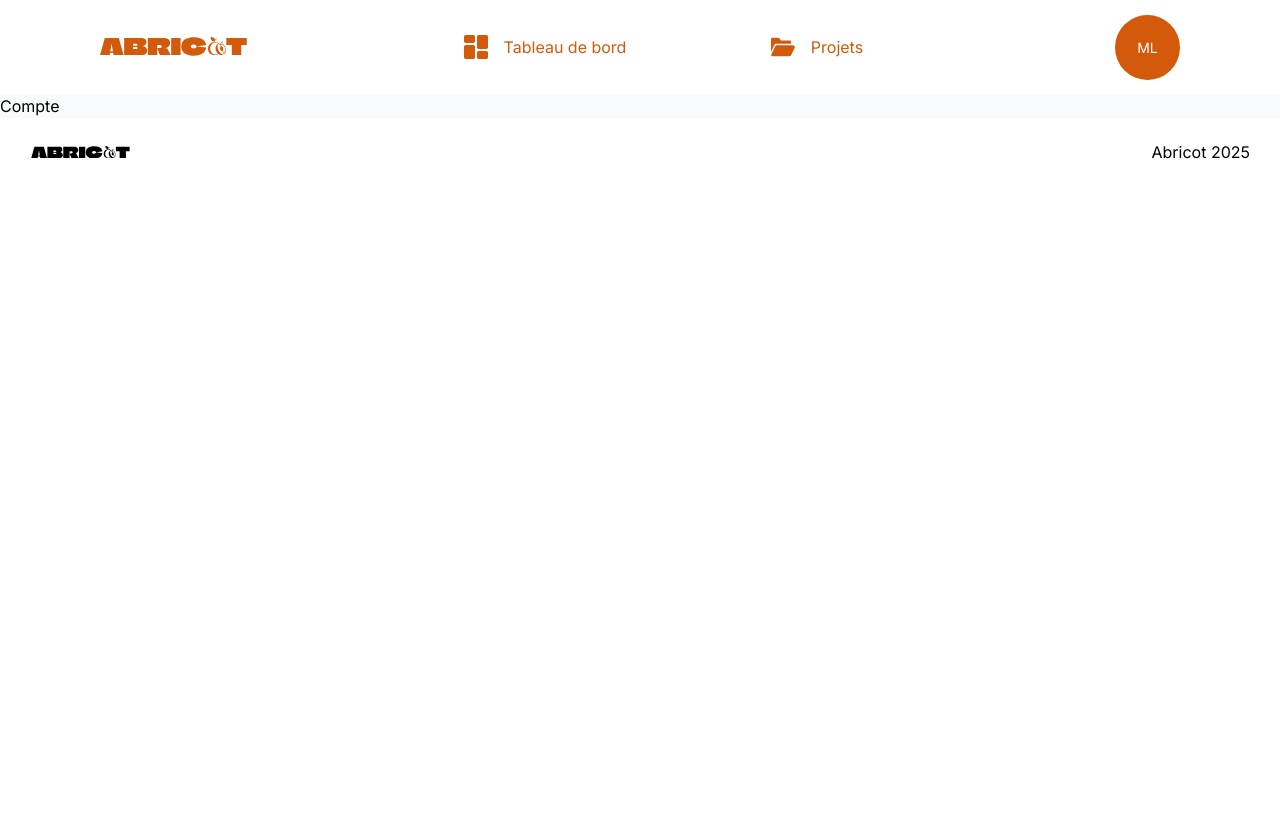
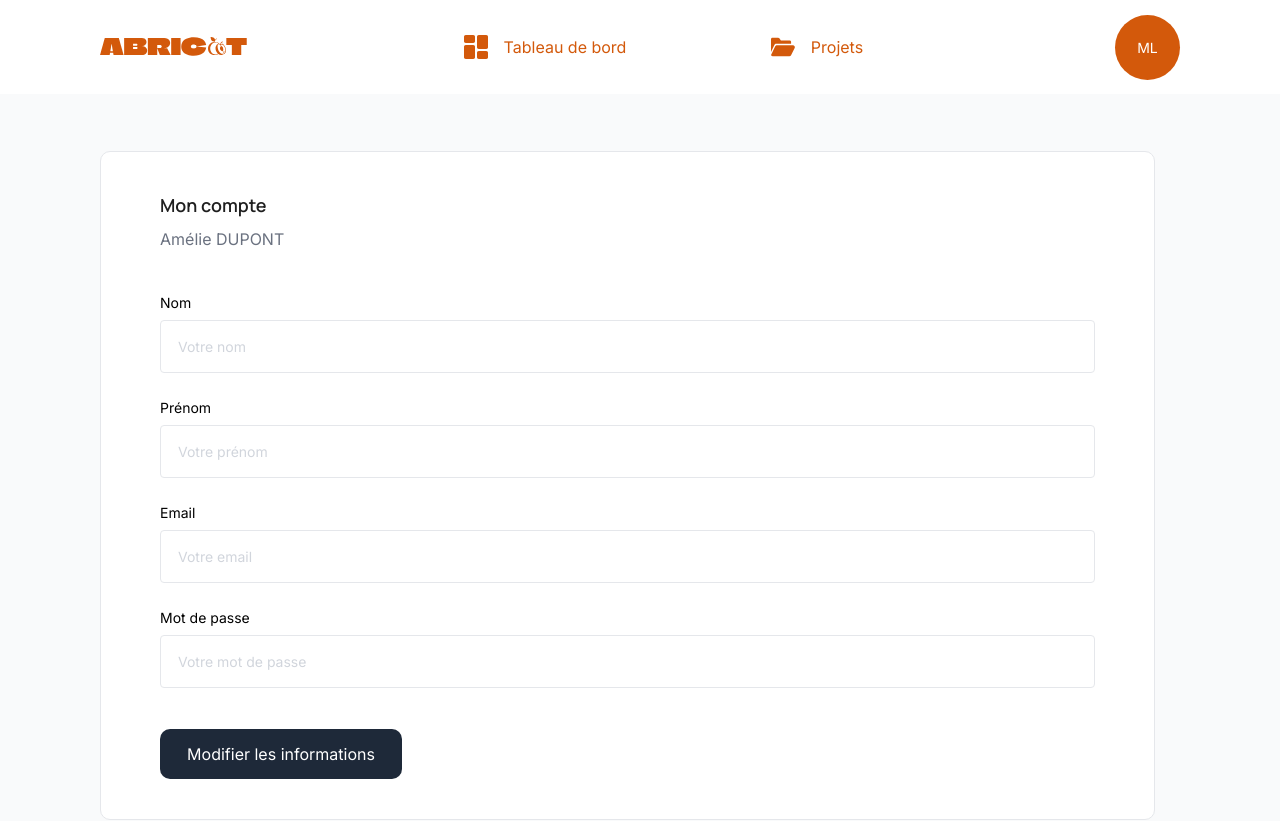
Before and after one commit to jakun9999/abricot, a Next.js app: page /account in a window 1280 px wide. Shown: the top 821 px of the page. Before the commit the page ends 800 px from the top, so only its background shows below. Built offline with nearby package versions, Linux system fonts and the light colour scheme.

Commit message:
Account page layout - done.

```diff
--- a/app/(app)/account/page.tsx
+++ b/app/(app)/account/page.tsx
@@ -1,5 +1,6 @@
-import React from "react";
 import { Metadata } from "next";
+import FormInput from "@/components/ui/inputs/form-input";
+import AbrButton from "@/components/ui/buttons/abr-button";
 
 export const metadata: Metadata = {
   title: "Gestion du compte",
@@ -7,5 +8,53 @@ export const metadata: Metadata = {
 };
 
 export default function Page() {
-  return <div>Compte</div>;
+  return (
+    <div className="bg-abr-grey-50 min-h-screen pl-25 pr-31.25">
+      <div className="flex flex-col mt-14.25 mb-45.25 w-full max-w-303.75 min-h-161 border border-abr-grey-200 rounded-[10px] bg-abr-white px-14.75 py-10 gap-10.25">
+        <div className="flex flex-col gap-2">
+          <h5 className="text-abr-grey-800">Mon compte</h5>
+          <p className="text-abr-grey-600 text-body-m">Amélie DUPONT</p>
+        </div>
+        <div className="flex flex-col gap-6">
+          <FormInput
+            inputId="first-name"
+            width="max-[1092px]"
+            className="w-full"
+            placeHolder="Votre nom"
+            label="Nom"
+            inputType="text"
+          />
+          <FormInput
+            inputId="last-name"
+            width="max-[1092px]"
+            className="w-full"
+            placeHolder="Votre prénom"
+            label="Prénom"
+            inputType="text"
+          />
+          <FormInput
+            inputId="email"
+            width="max-[1092px]"
+            className="w-full"
+            placeHolder="Votre email"
+            label="Email"
+            inputType="email"
+          />
+          <FormInput
+            inputId="password"
+            width="max-[1092px]"
+            className="w-full"
+            placeHolder="Votre mot de passe"
+            label="Mot de passe"
+            inputType="password"
+          />
+        </div>
+        <AbrButton
+          label="Modifier les informations"
+          color="black"
+          className="w-60.5"
+        />
+      </div>
+    </div>
+  );
 }
--- a/components/ui/inputs/form-input.tsx
+++ b/components/ui/inputs/form-input.tsx
@@ -35,7 +35,6 @@ export default function FormInput({
   label = "",
   placeHolder = "",
   inputWidth = "w-[280px]",
-  // selectorOptions = [],
   className = "",
   ...props
 }: FormInputProps) {
```
